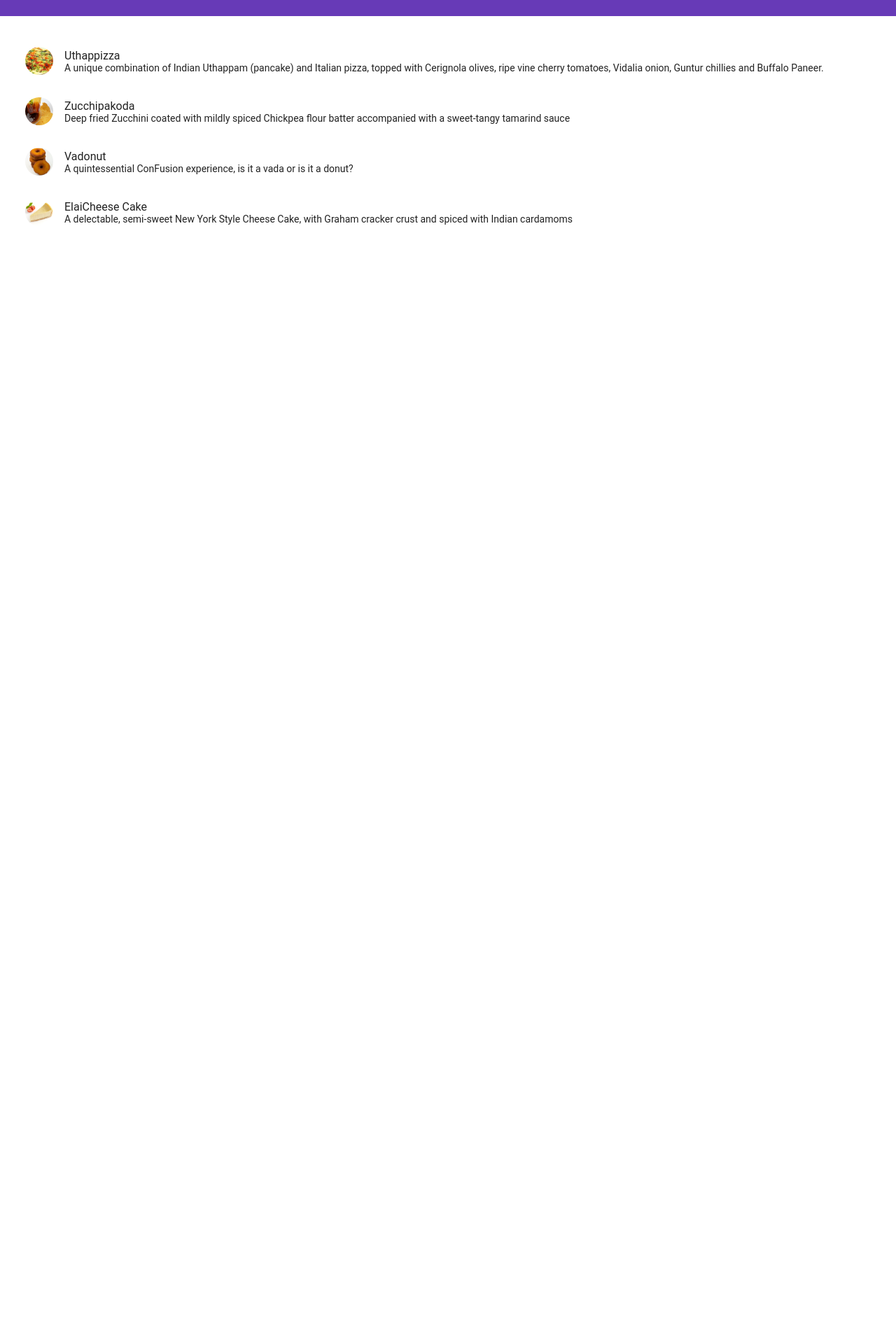
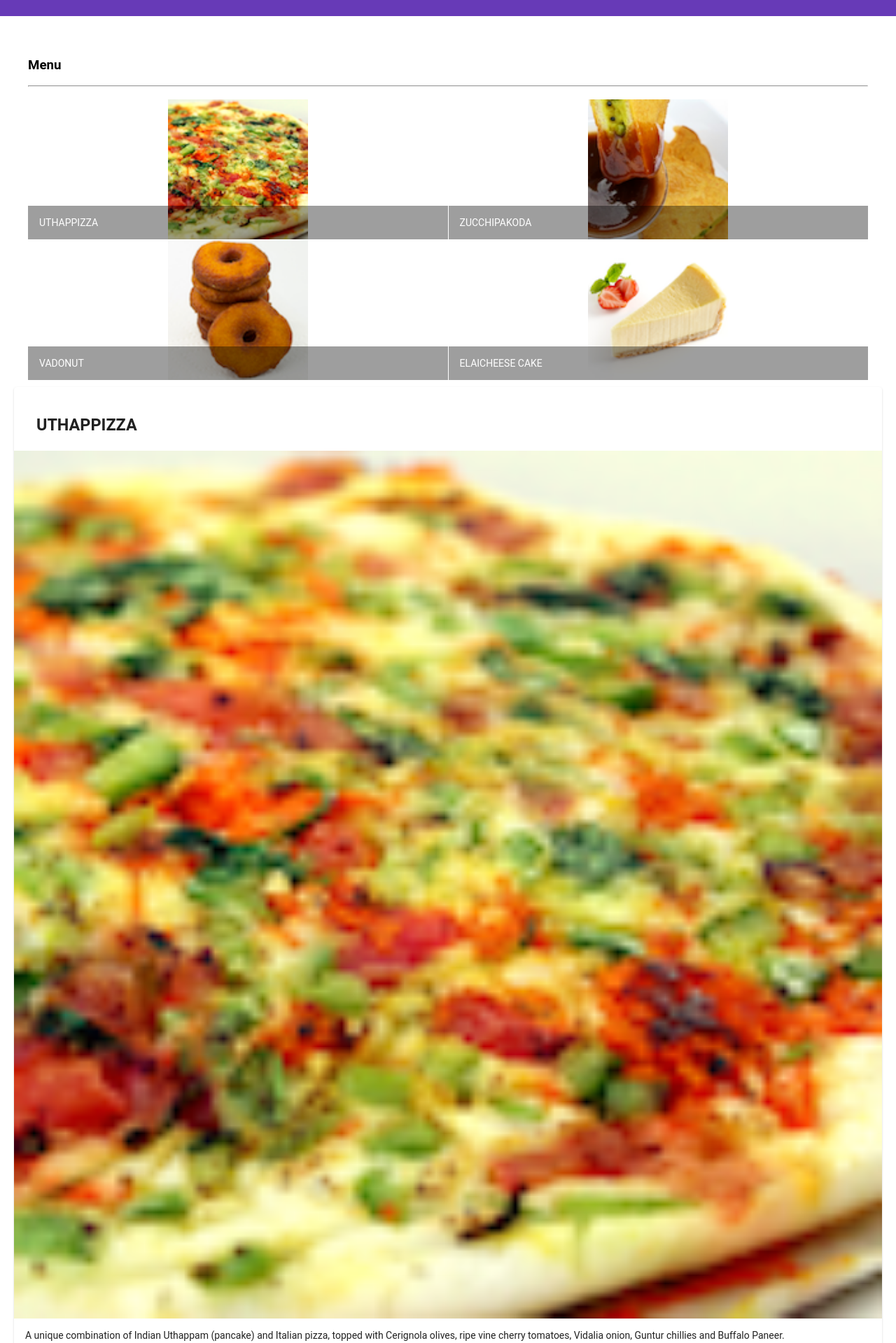
Before and after one commit to Madhumitha7765/Angular, an Angular app: page / in a window 1280 px wide. Shown: the part 41-1960 px from the top of the page at 70% size. Before the commit the page ends 800 px from the top, so only its background shows below. Built offline with nearby package versions, Linux system fonts and the light colour scheme.

Commit message:
angular components part2

```diff
--- a/src/app/menu/menu.component.html
+++ b/src/app/menu/menu.component.html
@@ -2,6 +2,48 @@
      fxLayout="column"
      fxLayoutGap="10px">
 
+
+     <div class="container"
+     fxLayout="column"
+     fxLayoutGap="10px">
+
+            <div fxFlex>
+              <div>
+                <h3>Menu</h3>
+                <hr>
+              </div>
+            </div>
+
+            <div fxFlex>
+              <mat-grid-list cols="2" rowHeight="200px">
+                <mat-grid-tile *ngFor="let dish of dishes">
+                  <img height="200px" src={{dish.image}} alt={{dish.name}}>
+                  <mat-grid-tile-footer>
+                    <h1>{{dish.name | uppercase}}</h1>
+                  </mat-grid-tile-footer>
+                </mat-grid-tile>
+              </mat-grid-list>
+            </div>
+
+    </div>
+    <div fxFlex *ngIf="selectedDish">
+      <mat-card>
+        <mat-card-header>
+          <mat-card-title>
+            <h3>{{selectedDish.name | uppercase}}</h3>
+          </mat-card-title>
+        </mat-card-header>
+        <img mat-card-image src={{selectedDish.image}} alt={{selectedDish.name}}>
+        <mat-card-content>
+          <p>{{selectedDish.description}}
+          </p>
+        </mat-card-content>
+        <mat-card-actions>
+          <button mat-button>LIKE</button>
+          <button mat-button>SHARE</button>
+        </mat-card-actions>
+      </mat-card>
+    </div>
   <mat-list fxFlex>
     <mat-list-item *ngFor="let dish of dishes">
       <img matListAvatar src={{dish.image}} alt={{dish.name}}>
--- a/src/app/menu/menu.component.ts
+++ b/src/app/menu/menu.component.ts
@@ -1,13 +1,8 @@
 import { Component, OnInit } from '@angular/core';
 import { Dish } from '../shared/dish';
-@Component({
-  selector: 'app-menu',
-  templateUrl: './menu.component.html',
-  styleUrls: ['./menu.component.scss']
-})
-export class MenuComponent implements OnInit {
 
-  dishes: Dish[] = [
+const DISHES: Dish[] = [
+
     {
       id: '0',
       name: 'Uthappizza',
@@ -51,6 +46,17 @@
     }
    ];
 
+@Component({
+  selector: 'app-menu',
+  templateUrl: './menu.component.html',
+  styleUrls: ['./menu.component.scss']
+})
+export class MenuComponent implements OnInit {
+
+  dishes: Dish[] = DISHES;
+
+  selectedDish = DISHES[0];
+
 
   constructor() { }
 
```
Also changed, not shown: src/app/app.module.ts (+7 -0 lines).
